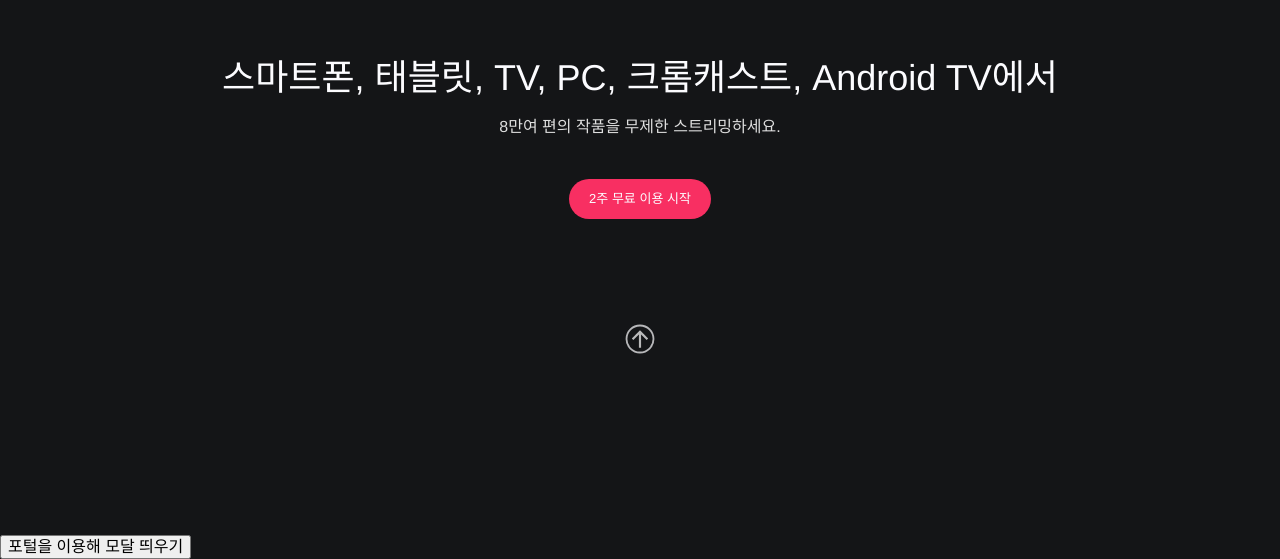
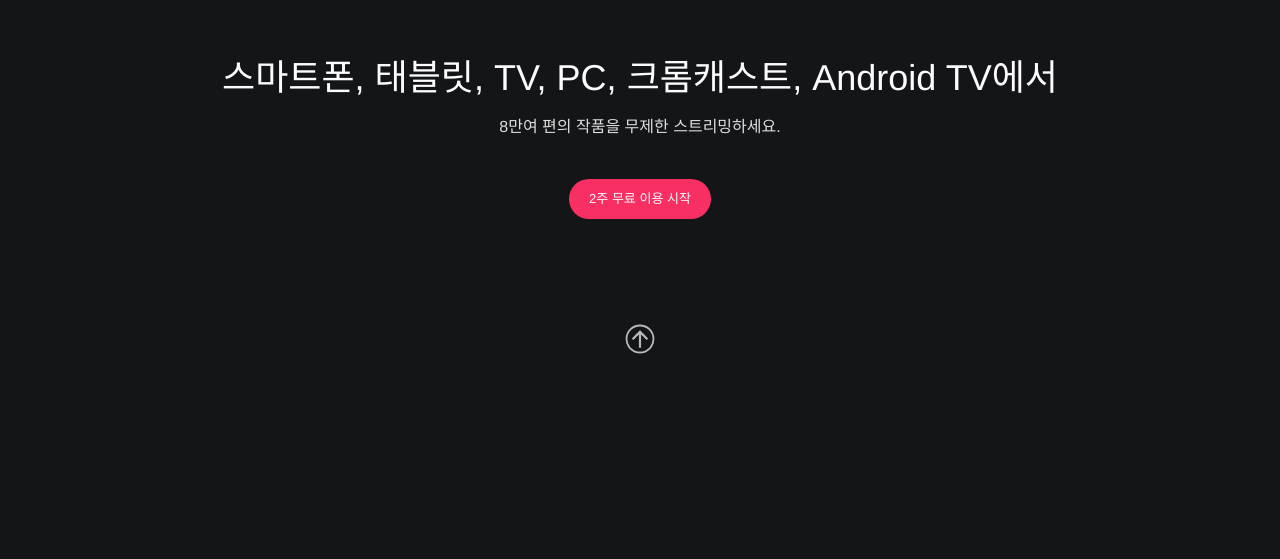
Before and after one commit to nahyeon02/SK__React-Programming, a React (Create React App) app in the folder watcha-guide/: page / in a window 1280 px wide. Shown: the part 3465-4024 px from the top of the page. After the commit the page ends 4000 px from the top, so only its background shows below. Built offline with nearby package versions, Linux system fonts and the light colour scheme; a web font is replaced by a local one.

Commit message:
[실습] 다이얼로그 예제 주석 처리

```diff
--- a/watcha-guide/src/pages/Home.js
+++ b/watcha-guide/src/pages/Home.js
@@ -1,5 +1,5 @@
 import { Component } from 'react'
-import Modal from '~/components/Modal'
+// import Modal from '~/components/Modal'
 import {
   HeaderContainer,
   IndicatorsContainer,
@@ -15,7 +15,7 @@
     activeIndex: 0,
     isLoading: false,
     hasError: false,
-    isOpenModal: false,
+    // isOpenModal: false,
   }
 
   componentDidMount() {
@@ -58,14 +58,14 @@
     })
 
   render() {
-    const { sections, indicators, isOpenModal } = this.state
+    const { sections, indicators /* isOpenModal */ } = this.state
 
     return (
       <>
         <HeaderContainer />
         <IndicatorsContainer list={indicators} />
         <MainContainer list={sections} />
-        <button
+        {/* <button
           type="button"
           style={{ color: '#000' }}
           onClick={() => this.openModal()}
@@ -77,14 +77,14 @@
           aria-controls="testModal"
         >
           포털을 이용해 모달 띄우기
-        </button>
+        </button> */}
         {/* 버튼이 제어하는 모달을 포털을 사용해 React 앱의 외부 영역에 렌더링 */}
-        <Modal
+        {/* <Modal
           id="testModal"
           open={isOpenModal}
           target=".modalContainer"
           onClose={this.closeModal}
-        />
+        /> */}
       </>
     )
   }
```
